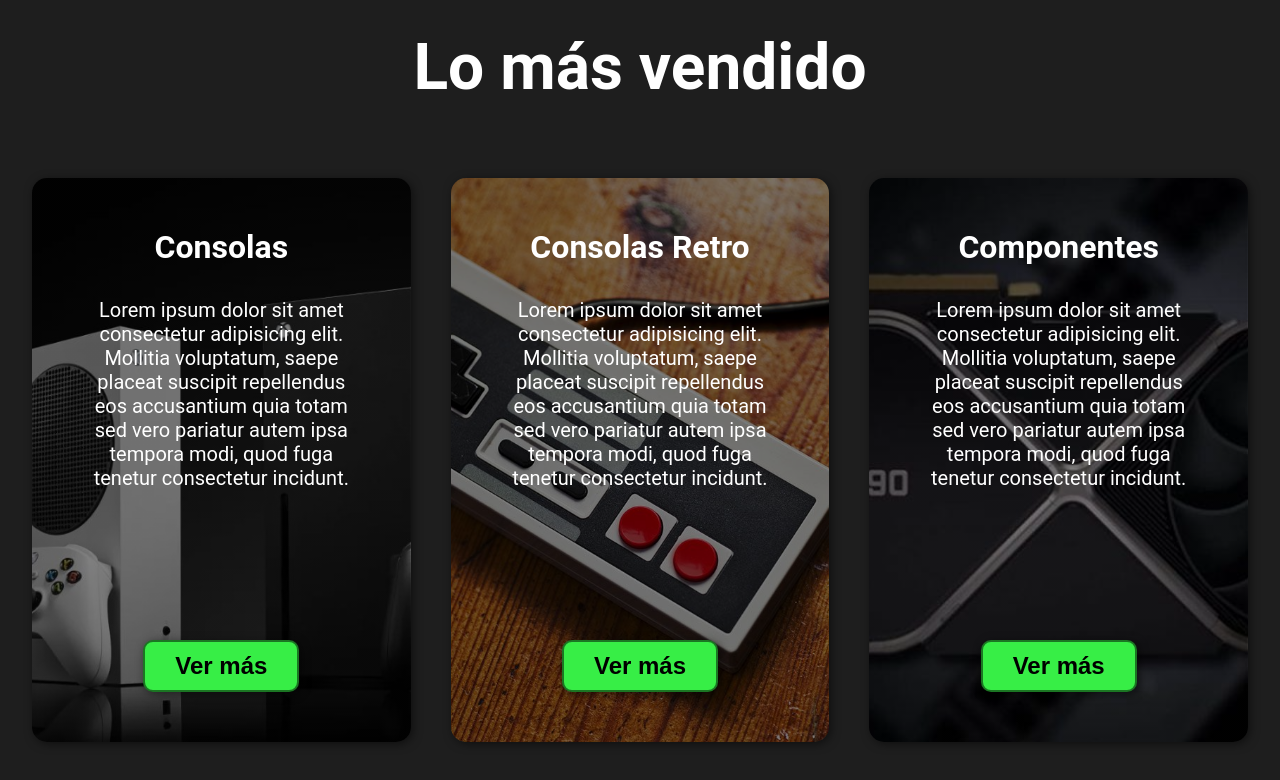
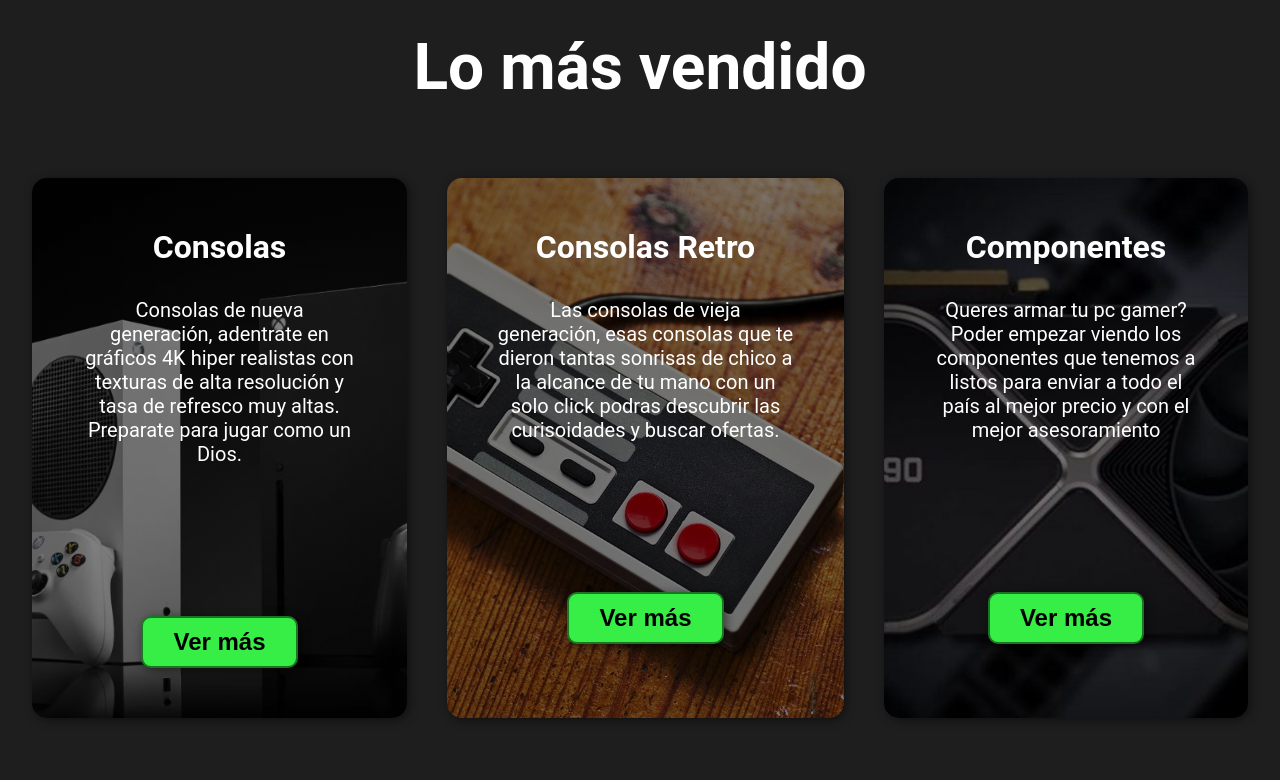
Before and after one commit to JoelBauer360/pre-entrega-3-belo-suarez, a website: page index.html in a window 1280 px wide. Shown: the part 1740-2520 px from the top of the page. Drawn offline with Linux system fonts and the light colour scheme.

Commit message:
pre entrega 3 belo suarez

```diff
--- a/index.html
+++ b/index.html
@@ -52,21 +52,21 @@
 
                 <div class="carta">
                     <h3>Consolas</h3>
-                    <p>Lorem ipsum dolor sit amet consectetur adipisicing elit. Mollitia voluptatum, saepe placeat suscipit repellendus eos accusantium quia totam sed vero pariatur autem ipsa tempora modi, quod fuga tenetur consectetur incidunt.</p>
+                    <p>Consolas de nueva generación, adentrate en gráficos 4K hiper realistas con texturas de alta resolución y tasa de refresco muy altas. Preparate para jugar como un Dios.</p>
                     <a href="./consolas.html">
                         <button>Ver más</button>
                       </a>
                 </div>
                 <div class="carta">
                     <h3>Consolas Retro</h3>
-                    <p>Lorem ipsum dolor sit amet consectetur adipisicing elit. Mollitia voluptatum, saepe placeat suscipit repellendus eos accusantium quia totam sed vero pariatur autem ipsa tempora modi, quod fuga tenetur consectetur incidunt.</p>
+                    <p>Las consolas de vieja generación, esas consolas que te dieron tantas sonrisas de chico a la alcance de tu mano con un solo click podras descubrir las curisoidades y buscar ofertas.</p>
                     <a href="./consolasRetro.html">
                         <button>Ver más</button>
                       </a>
                 </div>
                 <div class="carta">
                     <h3>Componentes</h3>
-                    <p>Lorem ipsum dolor sit amet consectetur adipisicing elit. Mollitia voluptatum, saepe placeat suscipit repellendus eos accusantium quia totam sed vero pariatur autem ipsa tempora modi, quod fuga tenetur consectetur incidunt.</p>
+                    <p>Queres armar tu pc gamer? Poder empezar viendo los componentes que tenemos a listos para enviar a todo el país al mejor precio y con el mejor asesoramiento</p>
                     <a href="./componentes.html">
                         <button>Ver más</button>
                       </a>
```
Also changed, not shown: package.json (added, +21 -0 lines), CSS/prueba.css (added), SASS/main.scss (added), SASS/prueba.scss (added).
